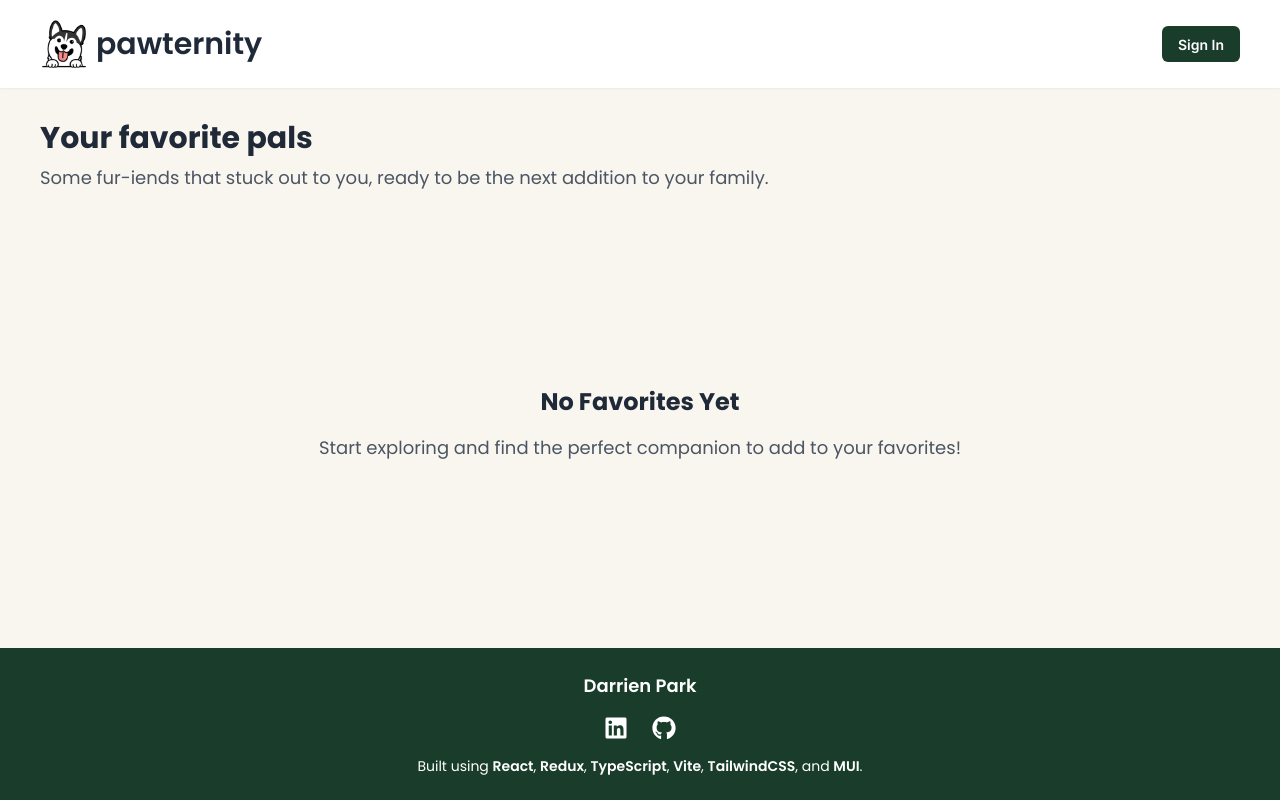
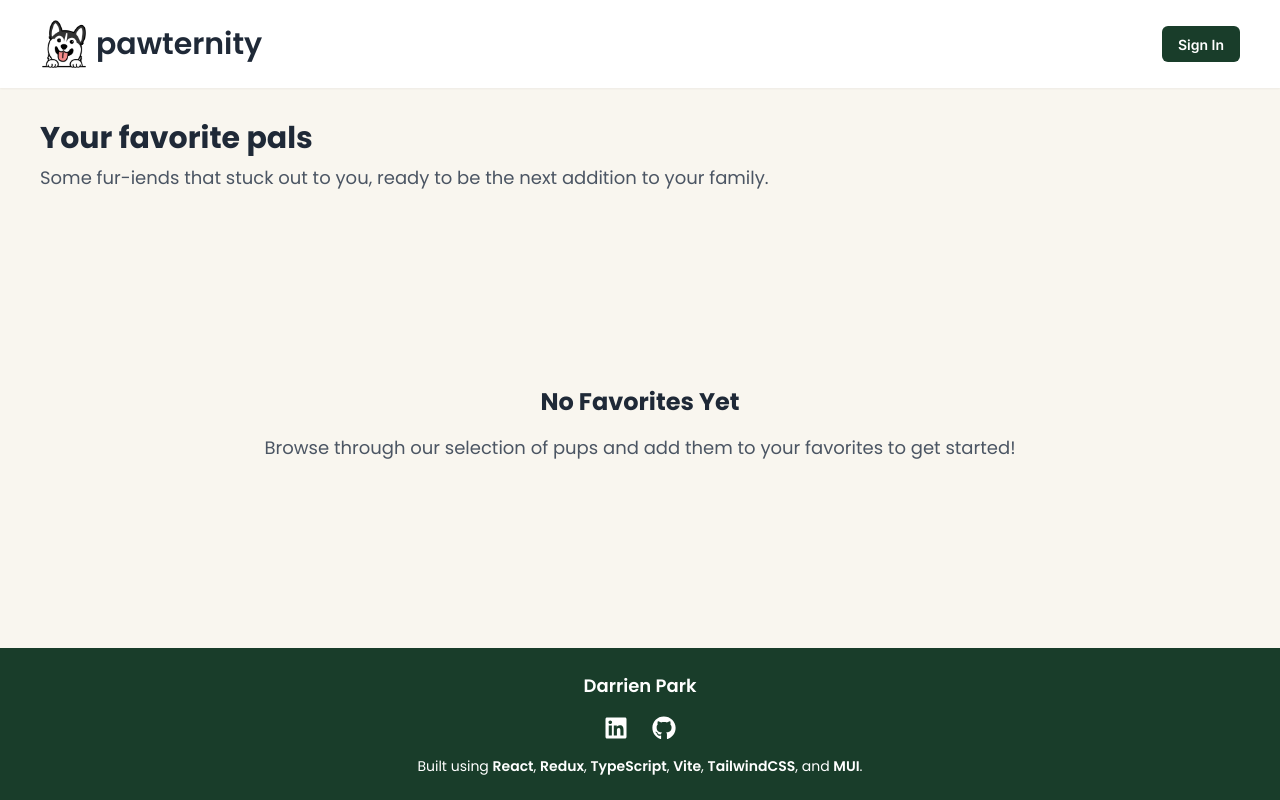
Before and after one commit to darrienpark/pawternity-fetch-app, a React (Vite) app: page /favorites in a window 1280 px wide. Built offline with nearby package versions, Linux system fonts and the light colour scheme.

Commit message:
altered copy for favorites page

```diff
--- a/src/pages/Favorites.tsx
+++ b/src/pages/Favorites.tsx
@@ -63,7 +63,7 @@ function Favorites() {
         ) : (
           <NoResults
             title="No Favorites Yet"
-            description="Start exploring and find the perfect companion to add to your favorites!"
+            description="Browse through our selection of pups and add them to your favorites to get started!"
           />
         )}
       </div>
```
